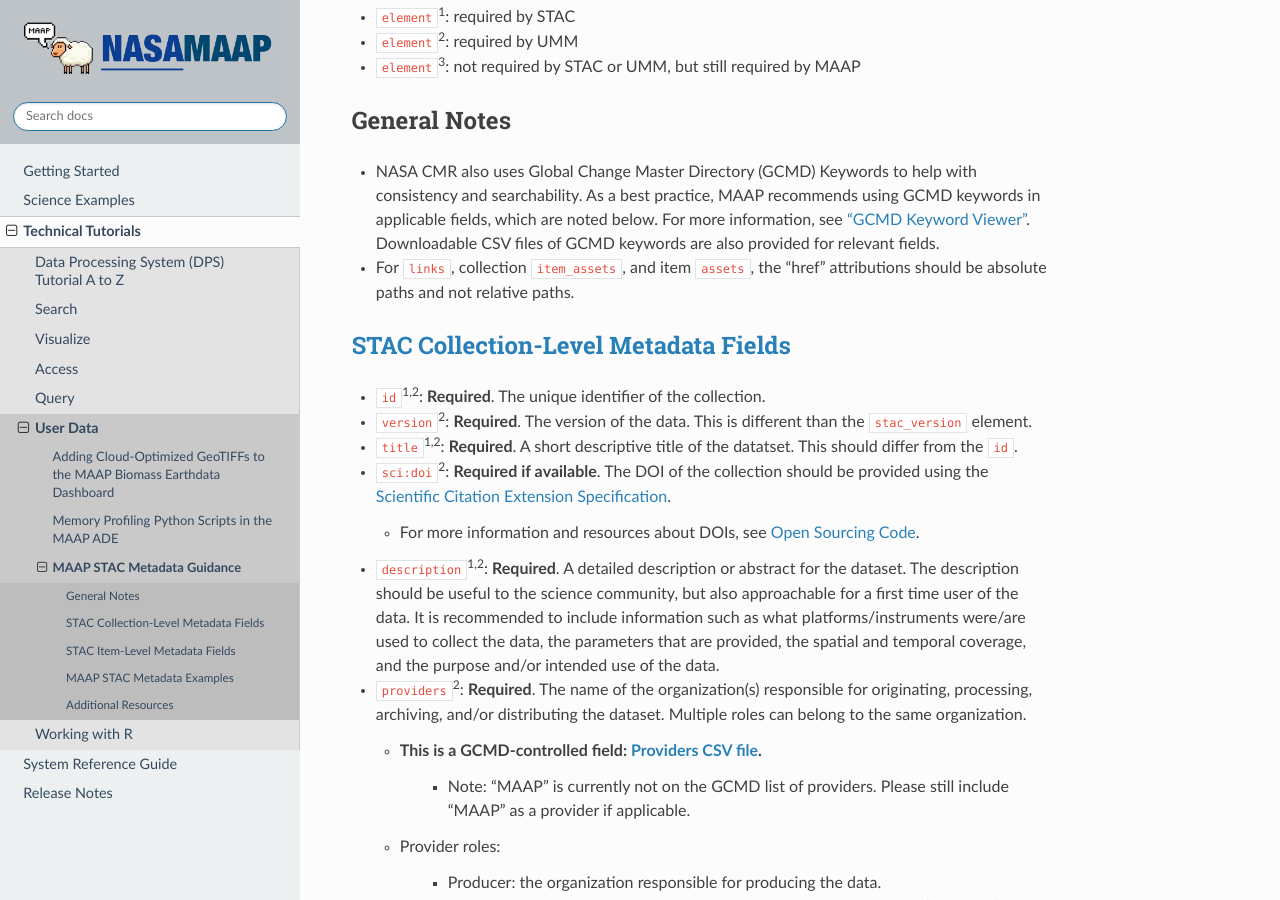
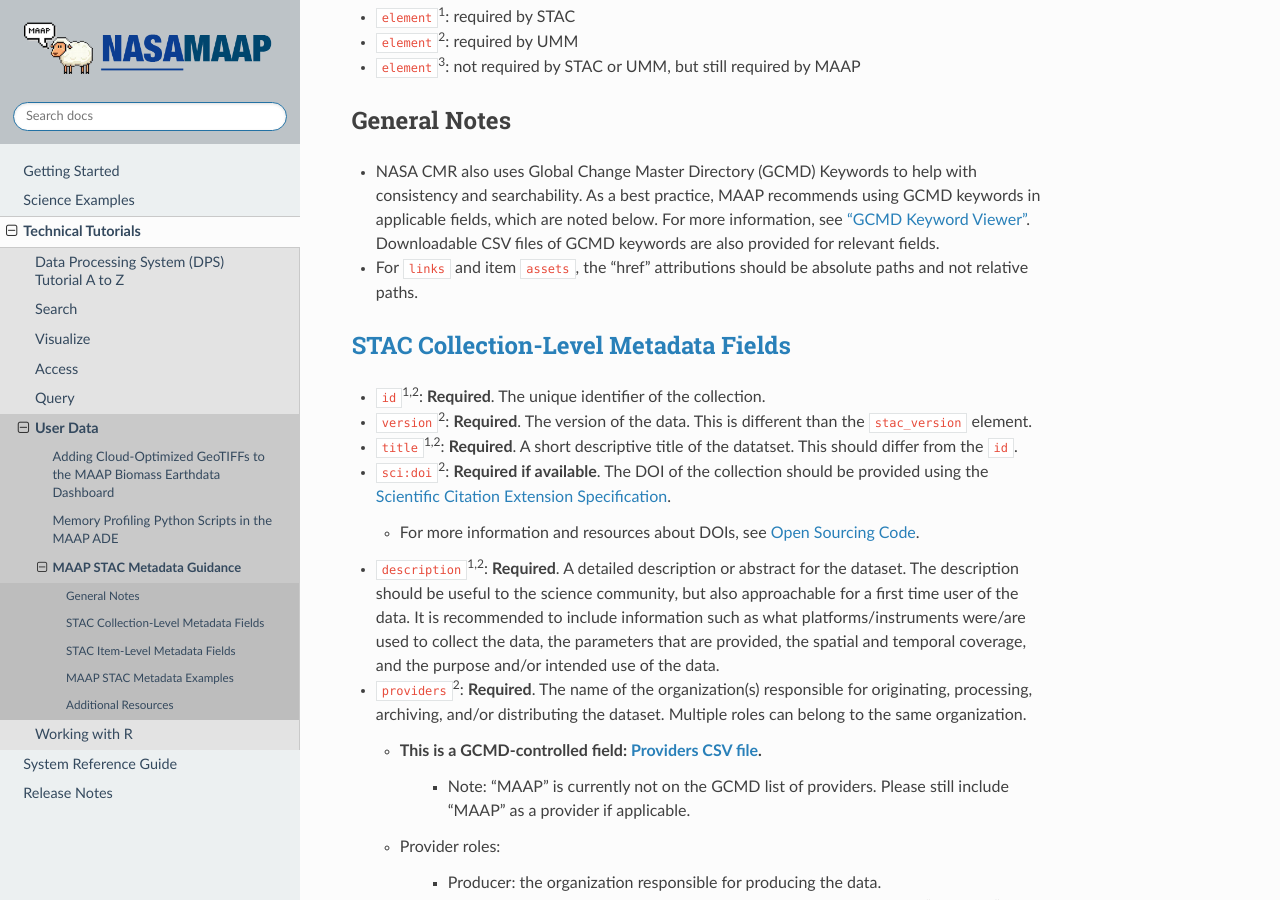
Before and after one commit to MAAP-Project/maap-documentation, a Sphinx documentation site: the page built from docs/source/technical_tutorials/user_data/stac_metadata.rst, in a window 1280 px wide and 900 px high, scrolled down 395 px. Built offline with Sphinx 7.4.7 and the Read the Docs theme 3.1.0, drawn with Linux system fonts in a browser that asks for light colours; pages that are not in the unit, such as notebooks, are missing from menus.

Commit message:
remove reference
Co-authored-by: Henry Rodman <henry.rodman@gmail.com>

```diff
--- a/docs/source/technical_tutorials/user_data/stac_metadata.rst
+++ b/docs/source/technical_tutorials/user_data/stac_metadata.rst
@@ -27,7 +27,7 @@ General Notes
 --------------
 - NASA CMR also uses Global Change Master Directory (GCMD) Keywords to help with consistency and searchability. As a best practice, MAAP recommends using GCMD keywords in applicable fields, which are noted below. For more information, see `“GCMD Keyword Viewer” <https://www.earthdata.nasa.gov/data/tools/idn/gcmd-keyword-viewer>`__. Downloadable CSV files of GCMD keywords are also provided for relevant fields.
 
-- For ``links``, collection ``item_assets``, and item ``assets``, the "href" attributions should be absolute paths and not relative paths.
+- For ``links`` and item ``assets``, the "href" attributions should be absolute paths and not relative paths.
 
 `STAC Collection-Level Metadata Fields <https://github.com/radiantearth/stac-spec/blob/master/collection-spec/collection-spec.md>`__
 ----------------------------------------------------------------------------------------------------------------------------------------
```
